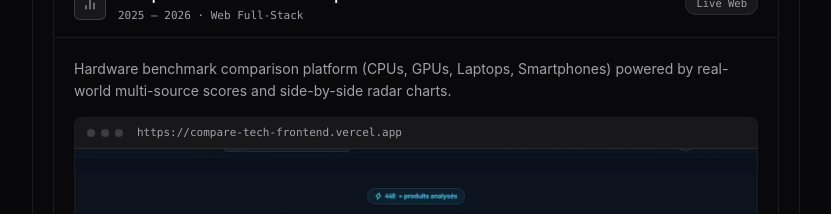
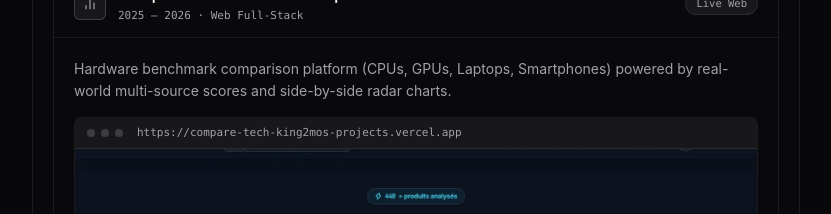
Before and after one commit to mahamoud-diabate/PORTFOLIO, a Next.js app: page / in a window 1280 px wide. Shown: the part 2540-2754 px from the top of the page, without its empty margins (224-1055 px from the left). Built offline with nearby package versions, Linux system fonts and the light colour scheme; no server answers.

Commit message:
fix: pointer les liens Compare-Tech vers la nouvelle URL de production

```diff
--- a/src/data/portfolio-data.ts
+++ b/src/data/portfolio-data.ts
@@ -67,12 +67,12 @@ export const PORTFOLIO_DATA = {
   about: {
     fr: [
       "Je suis **Mahamoud Diabate** — étudiant en informatique à l'Université Laval et développeur passionné par les systèmes fiables, l'IA générative et le design d'interface soigné.",
-      "J'aime concevoir des architectures complètes, du backend robuste à la distribution autonome : créateur de [SODIPAC](https://github.com/mahamoud-diabate/SODIPAC) (ERP testé en conditions réelles avec 319 tests automatisés), du [Moteur RAG local](https://github.com/mahamoud-diabate/local-agentic-rag) (100% hors-ligne avec streaming SSE) et de [Compare-Tech](https://compare-tech-frontend.vercel.app) (440 produits benchmarkés).",
+      "J'aime concevoir des architectures complètes, du backend robuste à la distribution autonome : créateur de [SODIPAC](https://github.com/mahamoud-diabate/SODIPAC) (ERP testé en conditions réelles avec 319 tests automatisés), du [Moteur RAG local](https://github.com/mahamoud-diabate/local-agentic-rag) (100% hors-ligne avec streaming SSE) et de [Compare-Tech](https://compare-tech-king2mos-projects.vercel.app) (440 produits benchmarkés).",
       "Actuellement à la recherche d'un **stage en développement logiciel pour l'été 2027** à Québec ou en télétravail.",
     ],
     en: [
       "I’m **Mahamoud Diabate** — Computer Science student at Université Laval and developer passionate about reliable distributed systems, generative AI, and meticulous UI craftsmanship.",
-      "I design end-to-end architectures from robust backends to standalone distribution: creator of [SODIPAC](https://github.com/mahamoud-diabate/SODIPAC) (enterprise ERP with 319 automated tests), [Local RAG Engine](https://github.com/mahamoud-diabate/local-agentic-rag) (100% offline with SSE streaming), and [Compare-Tech](https://compare-tech-frontend.vercel.app) (440 benchmarked products).",
+      "I design end-to-end architectures from robust backends to standalone distribution: creator of [SODIPAC](https://github.com/mahamoud-diabate/SODIPAC) (enterprise ERP with 319 automated tests), [Local RAG Engine](https://github.com/mahamoud-diabate/local-agentic-rag) (100% offline with SSE streaming), and [Compare-Tech](https://compare-tech-king2mos-projects.vercel.app) (440 benchmarked products).",
       "Currently seeking a **software engineering internship for Summer 2027** in Quebec City or remote.",
     ],
   },
@@ -150,7 +150,7 @@ export const PORTFOLIO_DATA = {
         fr: "Plateforme web de comparaison de matériel informatique (CPUs, GPUs, Laptops, Smartphones) basée sur des benchmarks réels avec graphiques comparatifs radar.",
         en: "Hardware benchmark comparison platform (CPUs, GPUs, Laptops, Smartphones) powered by real-world multi-source scores and side-by-side radar charts.",
       },
-      urlLabel: "https://compare-tech-frontend.vercel.app",
+      urlLabel: "https://compare-tech-king2mos-projects.vercel.app",
       image: "/images/compare-tech-home.webp",
       highlights: {
         fr: [
@@ -166,7 +166,7 @@ export const PORTFOLIO_DATA = {
       },
       tags: ["React", "Node.js", "Express", "MongoDB", "Vercel"],
       links: {
-        demo: "https://compare-tech-frontend.vercel.app",
+        demo: "https://compare-tech-king2mos-projects.vercel.app",
         code: "https://github.com/mahamoud-diabate/compare-tech",
       },
     },
```
